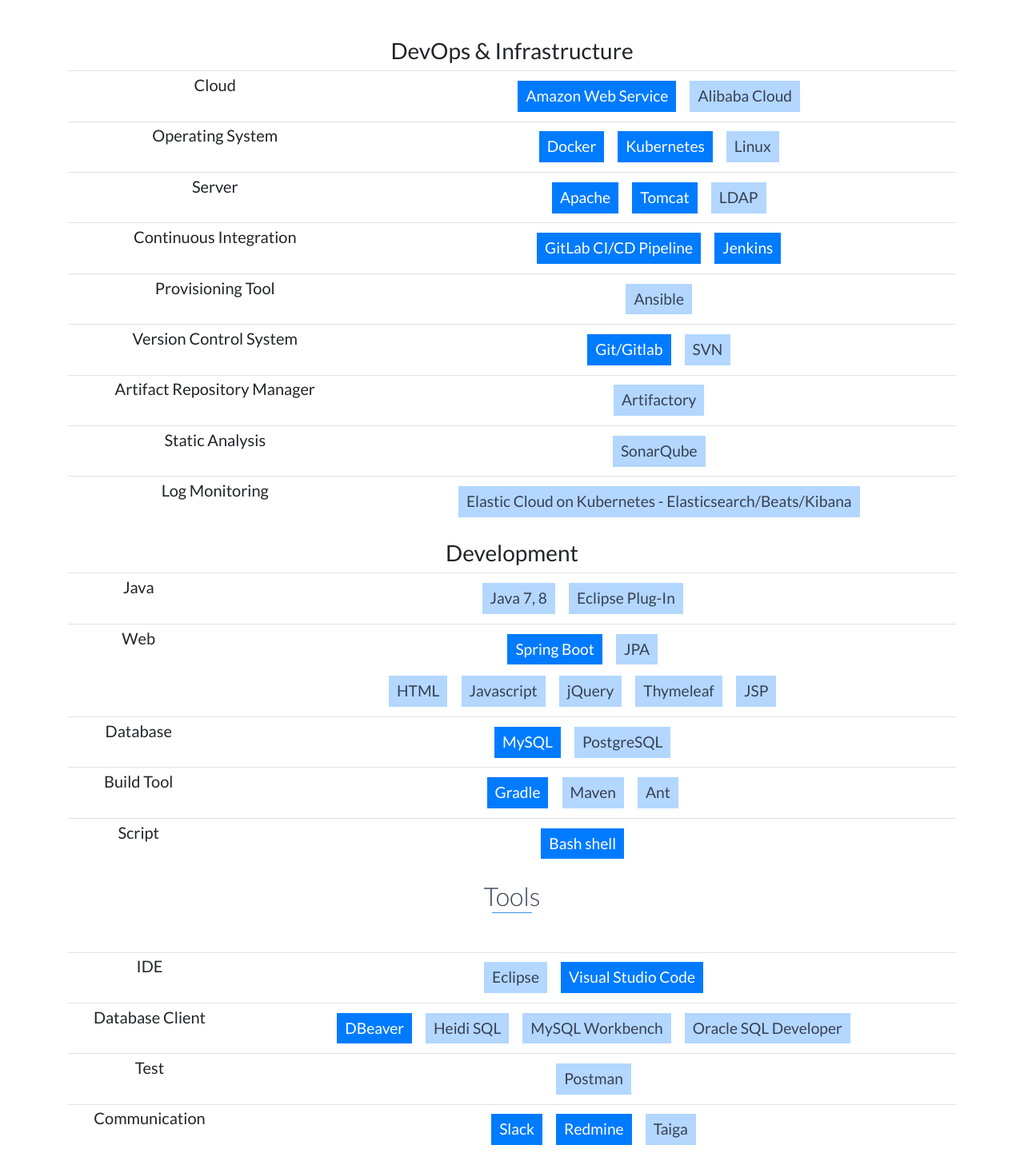
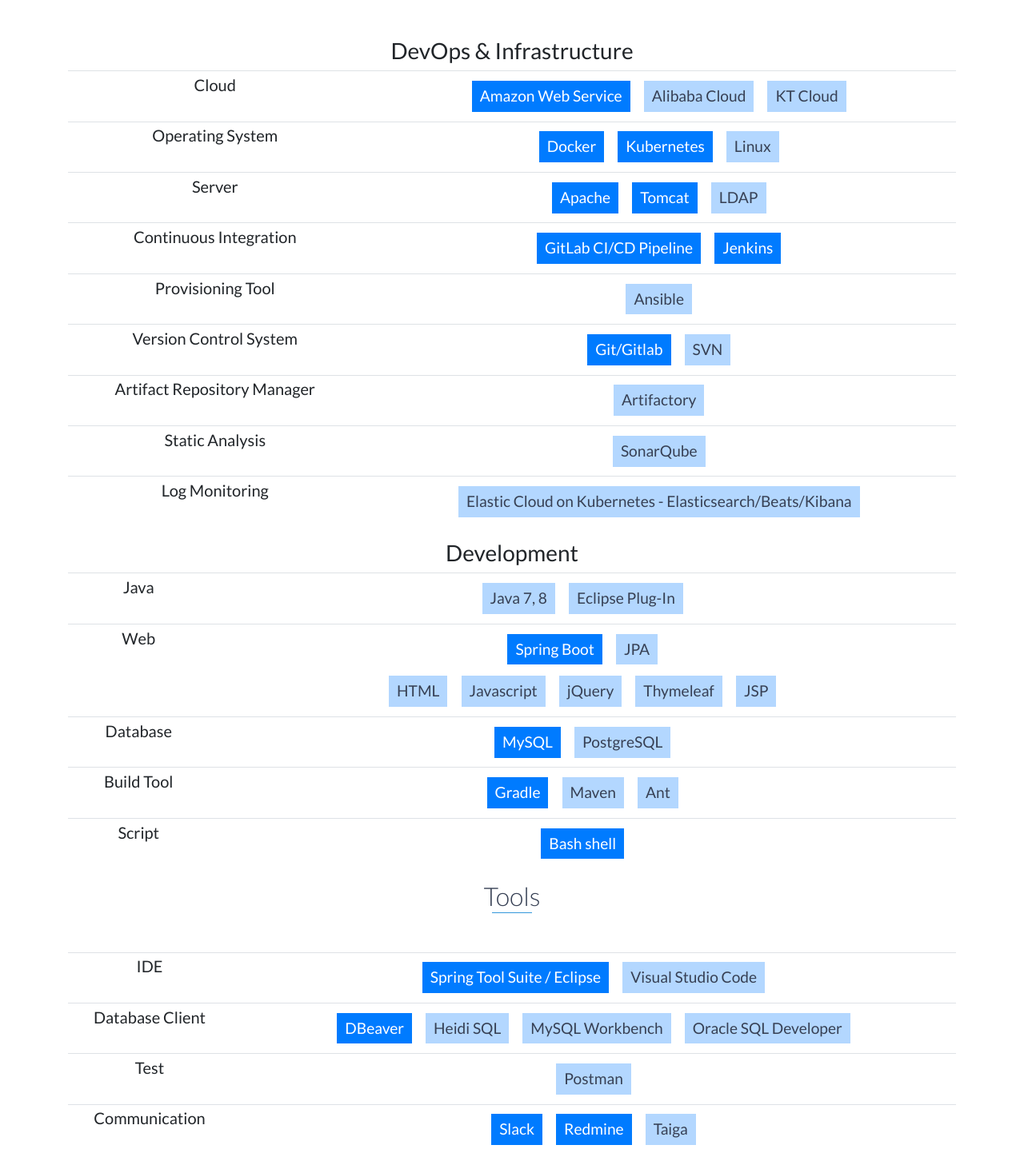
Before and after one commit to happygram/portfolio, a website: page index.html in a window 1280 px wide. Shown: the part 1900-3342 px from the top of the page at 80% size. Drawn offline with nearby package versions, Linux system fonts and the light colour scheme.

Commit message:
Update index.html

```diff
--- a/index.html
+++ b/index.html
@@ -154,6 +154,7 @@
 	        				<ul>
 						        <li class="bg-primary text-white">Amazon Web Service</li>
 			            		<li>Alibaba Cloud</li>
+							<li>KT Cloud</li>
 							</ul>
 						</td>
 	       			</tr>
@@ -296,8 +297,8 @@
 	        			<td><h5>IDE</h5></td>
 	        			<td>
 	        				<ul>
-		        				<li>Eclipse</li>
-							    <li class="bg-primary text-white">Visual Studio Code</li>
+		        				<li class="bg-primary text-white">Spring Tool Suite / Eclipse</li>
+							    <li>Visual Studio Code</li>
 							</ul>
 						</td>
 	       			</tr>
```
